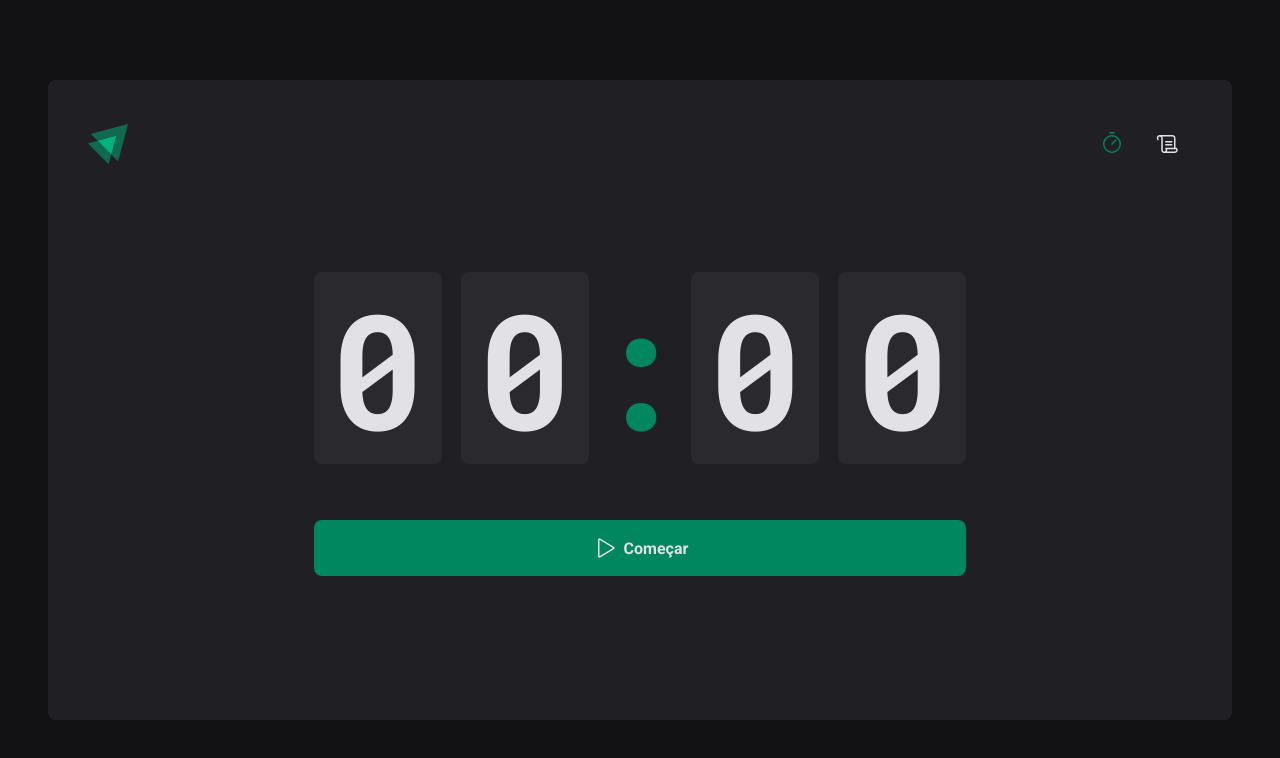
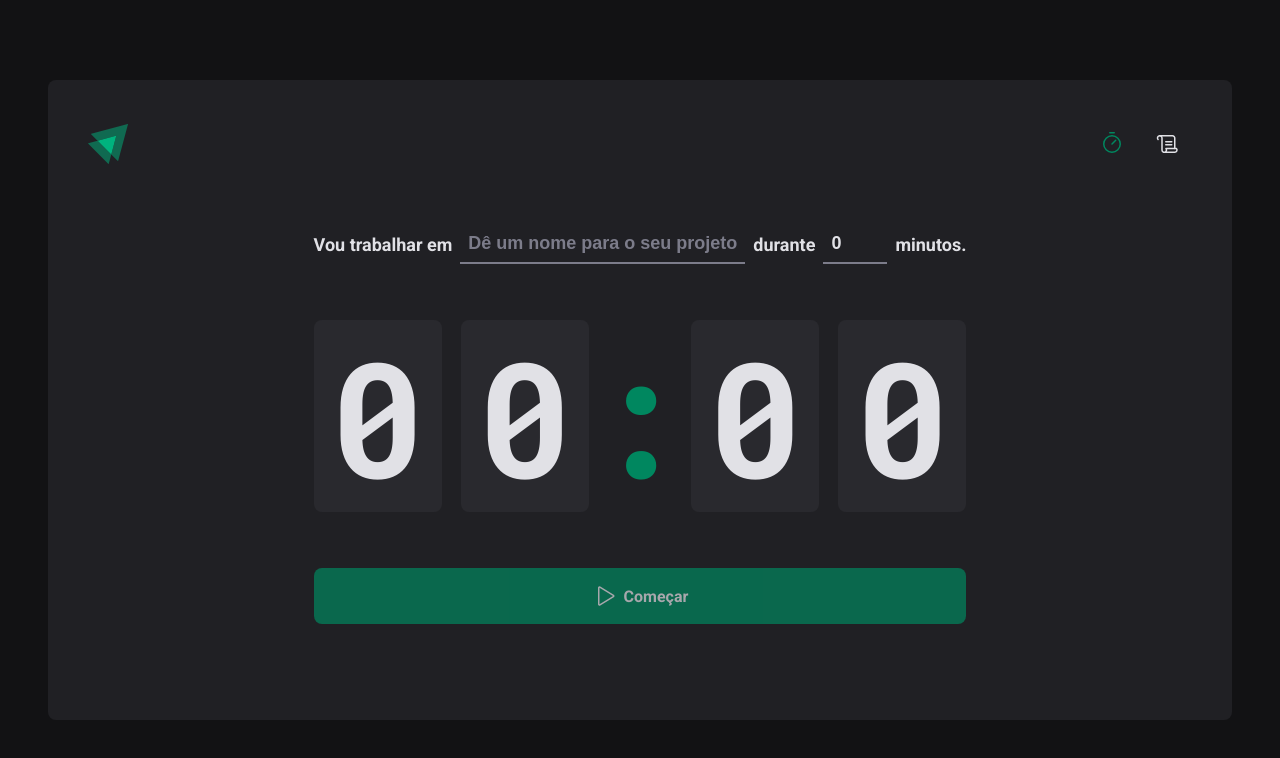
Before and after one commit to slooock/ignite-reactjs-02-ignite-timer, a React (Vite) app: page / in a window 1280 px wide. Shown: the top 758 px of the page. Built offline with nearby package versions, Linux system fonts and the light colour scheme.

Commit message:
feat: add context to form from aplication

```diff
--- a/src/pages/Home/components/Countdown/index.tsx
+++ b/src/pages/Home/components/Countdown/index.tsx
@@ -1,12 +1,16 @@
 import { differenceInSeconds } from 'date-fns'
-import { useContext, useEffect, useState } from 'react'
+import { useContext, useEffect } from 'react'
 import { CyclesContext } from '../..'
 import { CountDownContainer, Separator } from './styles'
 
 export function Countdown() {
-  const { activeCycle, activeCycleId, markCurrentCycleAsFinished } =
-    useContext(CyclesContext)
-  const [amountSecondsPassed, setAmountSecondsPassed] = useState(0)
+  const {
+    activeCycle,
+    activeCycleId,
+    amountSecondsPassed,
+    setSecondsPassed,
+    markCurrentCycleAsFinished,
+  } = useContext(CyclesContext)
 
   const totalSeconds = activeCycle ? activeCycle.minutesAmount * 60 : 0
 
@@ -25,10 +29,10 @@
           markCurrentCycleAsFinished()
 
           // Completando ciclo
-          setAmountSecondsPassed(totalSeconds)
+          setSecondsPassed(totalSeconds)
           clearInterval(interval)
         } else {
-          setAmountSecondsPassed(secondsDifference)
+          setSecondsPassed(secondsDifference)
         }
       }, 1000)
     }
@@ -37,7 +41,13 @@
     return () => {
       clearInterval(interval)
     }
-  }, [activeCycle, totalSeconds, activeCycleId, markCurrentCycleAsFinished])
+  }, [
+    activeCycle,
+    totalSeconds,
+    activeCycleId,
+    setSecondsPassed,
+    markCurrentCycleAsFinished,
+  ])
 
   /* ===== COUNTDOWN LOGIC ===== */
   const currentSeconds = activeCycle ? totalSeconds - amountSecondsPassed : 0
--- a/src/pages/Home/components/NewCycleForm/index.tsx
+++ b/src/pages/Home/components/NewCycleForm/index.tsx
@@ -1,6 +1,12 @@
+import { useContext } from 'react'
+import { useFormContext } from 'react-hook-form'
+import { CyclesContext } from '../..'
 import { FormContainer, MinutesAmountInput, TaskInput } from './styles'
 
 export function NewCycleForm() {
+  const { activeCycle } = useContext(CyclesContext)
+  const { register } = useFormContext()
+
   return (
     <FormContainer>
       <label htmlFor="task">Vou trabalhar em</label>
@@ -26,7 +32,7 @@
         type="number"
         placeholder="00"
         step={5}
-        min={1}
+        min={0}
         disabled={!!activeCycle}
         {...register('minutesAmount', { valueAsNumber: true })}
       />
--- a/src/pages/Home/index.tsx
+++ b/src/pages/Home/index.tsx
@@ -1,8 +1,7 @@
 import { createContext, useState } from 'react'
-// import { differenceInSeconds } from 'date-fns'
 import { HandPalm, Play } from 'phosphor-react'
-// import { useForm } from 'react-hook-form'
-// import { zodResolver } from '@hookform/resolvers/zod'
+import { FormProvider, useForm } from 'react-hook-form'
+import { zodResolver } from '@hookform/resolvers/zod'
 import * as zod from 'zod'
 import {
   HomeContainer,
@@ -56,7 +55,9 @@
 interface CyclesContextType {
   activeCycle: Cycle | undefined
   activeCycleId: string | null
+  amountSecondsPassed: number
   markCurrentCycleAsFinished: () => void
+  setSecondsPassed: (seconds: number) => void
 }
 
 export const CyclesContext = createContext({} as CyclesContextType)
@@ -64,17 +65,24 @@
 export function Home() {
   const [cycles, setCycles] = useState<Cycle[]>([])
   const [activeCycleId, setActiveCycleId] = useState<string | null>(null)
+  const [amountSecondsPassed, setAmountSecondsPassed] = useState(0)
 
-  // const { register, handleSubmit, watch, reset } = useForm<NewCycleFormData>({
-  //   resolver: zodResolver(newCycleFormValidationSchema), // passando objeto de configurações de validação do form
-  //   defaultValues: {
-  //     // objeto de configuração dos valores iniciais do objeto de validação
-  //     task: '',
-  //     minutesAmount: 0,
-  //   },
-  // })
+  const newCycleForm = useForm<NewCycleFormData>({
+    resolver: zodResolver(newCycleFormValidationSchema), // passando objeto de configurações de validação do form
+    defaultValues: {
+      // objeto de configuração dos valores iniciais do objeto de validação
+      task: '',
+      minutesAmount: 0,
+    },
+  })
+
+  const { handleSubmit, watch, reset } = newCycleForm
 
   const activeCycle = cycles.find((cycle) => cycle.id === activeCycleId)
+
+  function setSecondsPassed(seconds: number) {
+    setAmountSecondsPassed(seconds)
+  }
 
   function markCurrentCycleAsFinished() {
     setCycles((state) => {
@@ -100,9 +108,9 @@
 
     setCycles((state) => [...state, newCycle])
     setActiveCycleId(id)
-    // setAmountSecondsPassed(0)
+    setAmountSecondsPassed(0)
 
-    // reset()
+    reset()
   }
 
   function handleInterruptCycle() {
@@ -120,18 +128,26 @@
   }
 
   // lendo dados do input em tempo real
-  // const task = watch('task')
-  // const isButtonSubmitDisabled = !task
+  const task = watch('task')
+  const isButtonSubmitDisabled = !task
 
   console.log(cycles)
 
   return (
     <HomeContainer>
-      <form /* onSubmit={handleSubmit(handleCreateNewCycle)} */ action="">
+      <form onSubmit={handleSubmit(handleCreateNewCycle)} action="">
         <CyclesContext.Provider
-          value={{ activeCycle, activeCycleId, markCurrentCycleAsFinished }}
+          value={{
+            activeCycle,
+            activeCycleId,
+            amountSecondsPassed,
+            setSecondsPassed,
+            markCurrentCycleAsFinished,
+          }}
         >
-          {/* <NewCycleForm /> */}
+          <FormProvider {...newCycleForm}>
+            <NewCycleForm />
+          </FormProvider>
           <Countdown />
         </CyclesContext.Provider>
 
@@ -141,9 +157,7 @@
             Interromper
           </StopCountdownButton>
         ) : (
-          <StartCountdownButton
-            /* disabled={isButtonSubmitDisabled} */ type="submit"
-          >
+          <StartCountdownButton disabled={isButtonSubmitDisabled} type="submit">
             <Play size={24} />
             Começar
           </StartCountdownButton>
```
